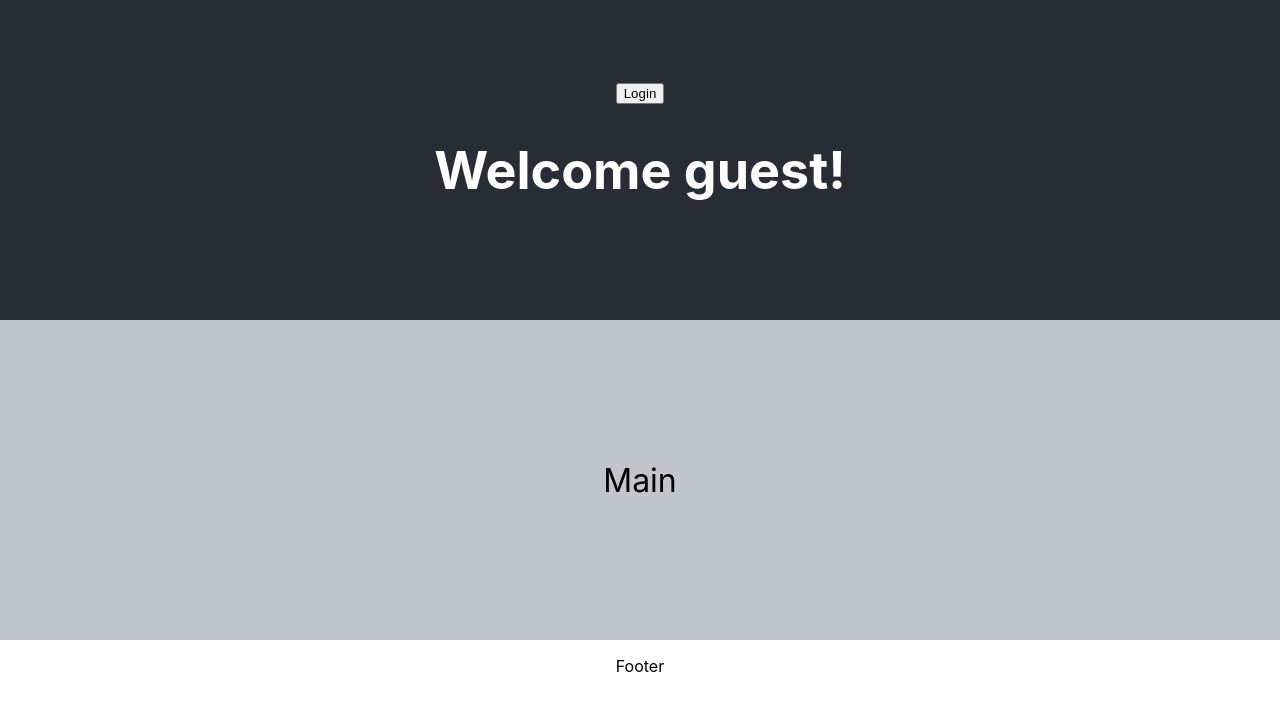
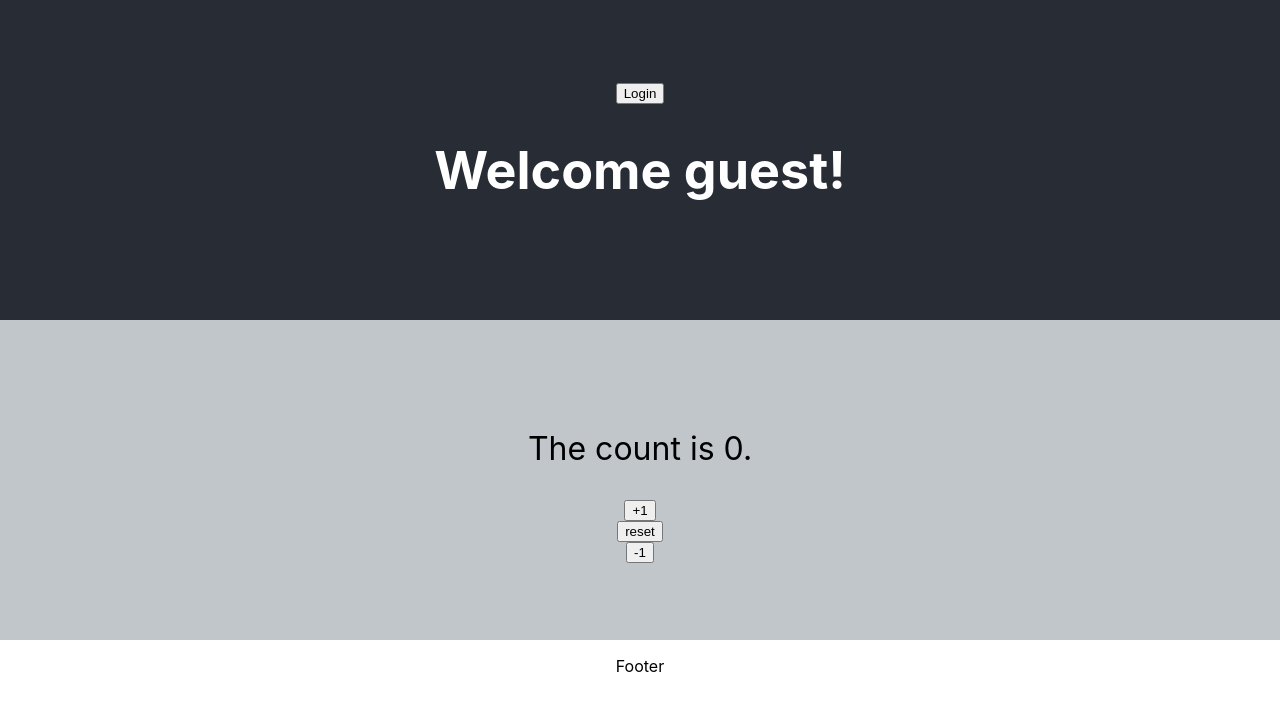
Before and after one commit to nicole-allen679/react02, a React (Create React App) app: page / in a window 1280 px wide. Shown: the top 710 px of the page. Built offline with nearby package versions, Linux system fonts and the light colour scheme.

Commit message:
created a counter using state

```diff
--- a/src/components/Main/index.js
+++ b/src/components/Main/index.js
@@ -1,7 +1,15 @@
-import React from 'react'
+import React, { useState } from 'react'
 
 function Main() {
-    return <p>Main</p>
+  const [counter, setCounter] = useState(0)
+  return (
+    <>
+      <p>The count is {counter}.</p>
+      <button onClick={() => setCounter(counter + 1)}>+1</button>
+      <button onClick={() => setCounter(0)}>reset</button>
+      <button onClick={() => setCounter(Math.max(0, counter - 1))}>-1</button>
+    </>
+  )
 }
 
 export default Main
```
